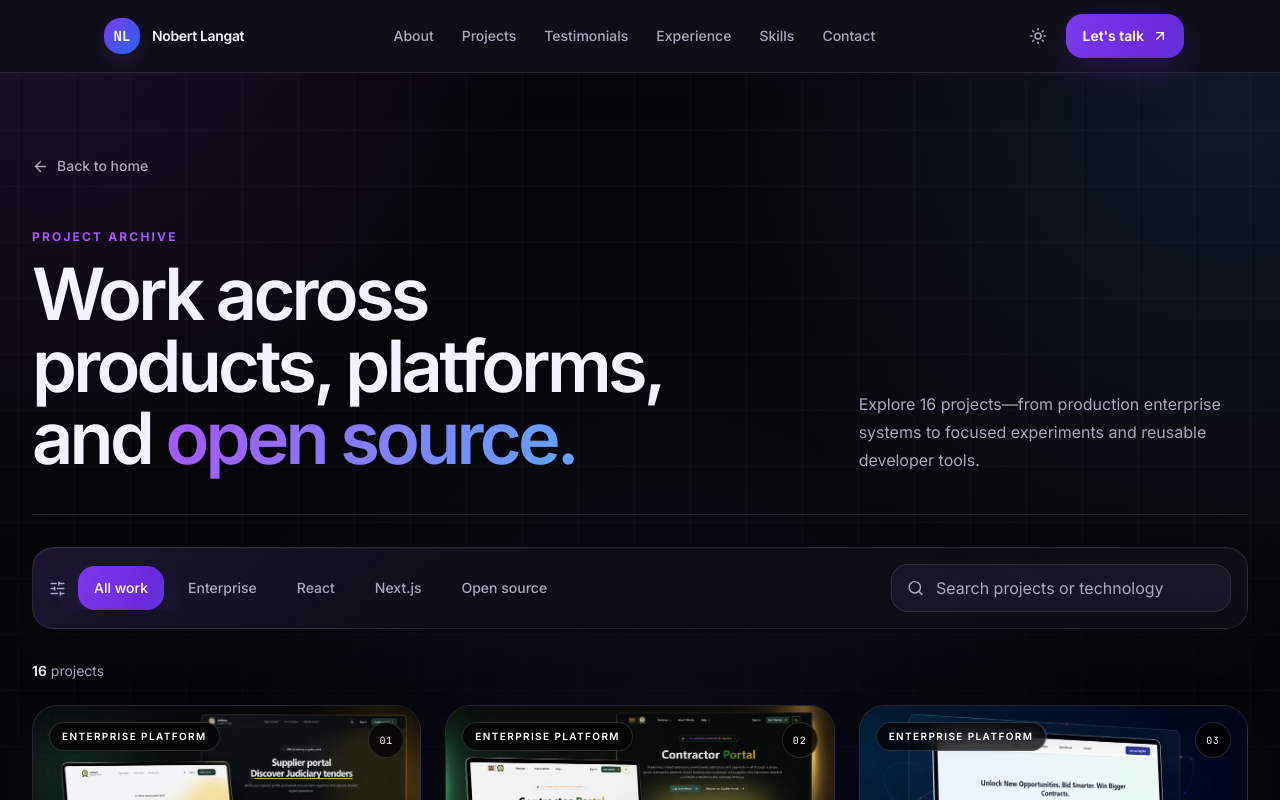
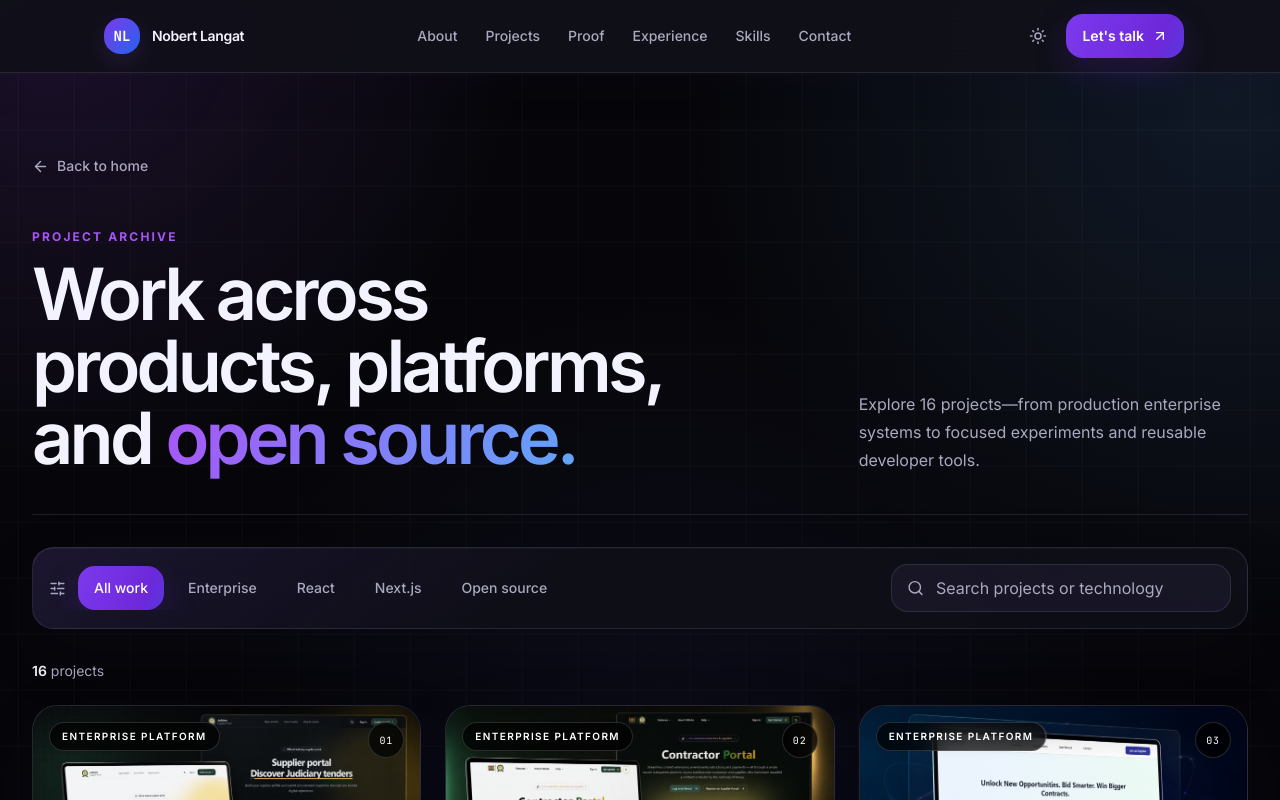
Before and after one commit to NOBERT167/my-portfolio, a Next.js app: page /projects in a window 1280 px wide. Shown: the top 800 px of the page. Built offline with nearby package versions, Linux system fonts and the light colour scheme.

Commit message:
Update index.ts

```diff
--- a/constants/index.ts
+++ b/constants/index.ts
@@ -384,7 +384,7 @@ export const SKILLS = [
 export const NAV_LINKS = [
   { label: "About", href: "/#about" },
   { label: "Projects", href: "/#projects" },
-  { label: "Testimonials", href: "/#testimonials" },
+  { label: "Proof", href: "/#testimonials" },
   { label: "Experience", href: "/#experience" },
   { label: "Skills", href: "/#skills" },
   { label: "Contact", href: "/#contact" },
```
